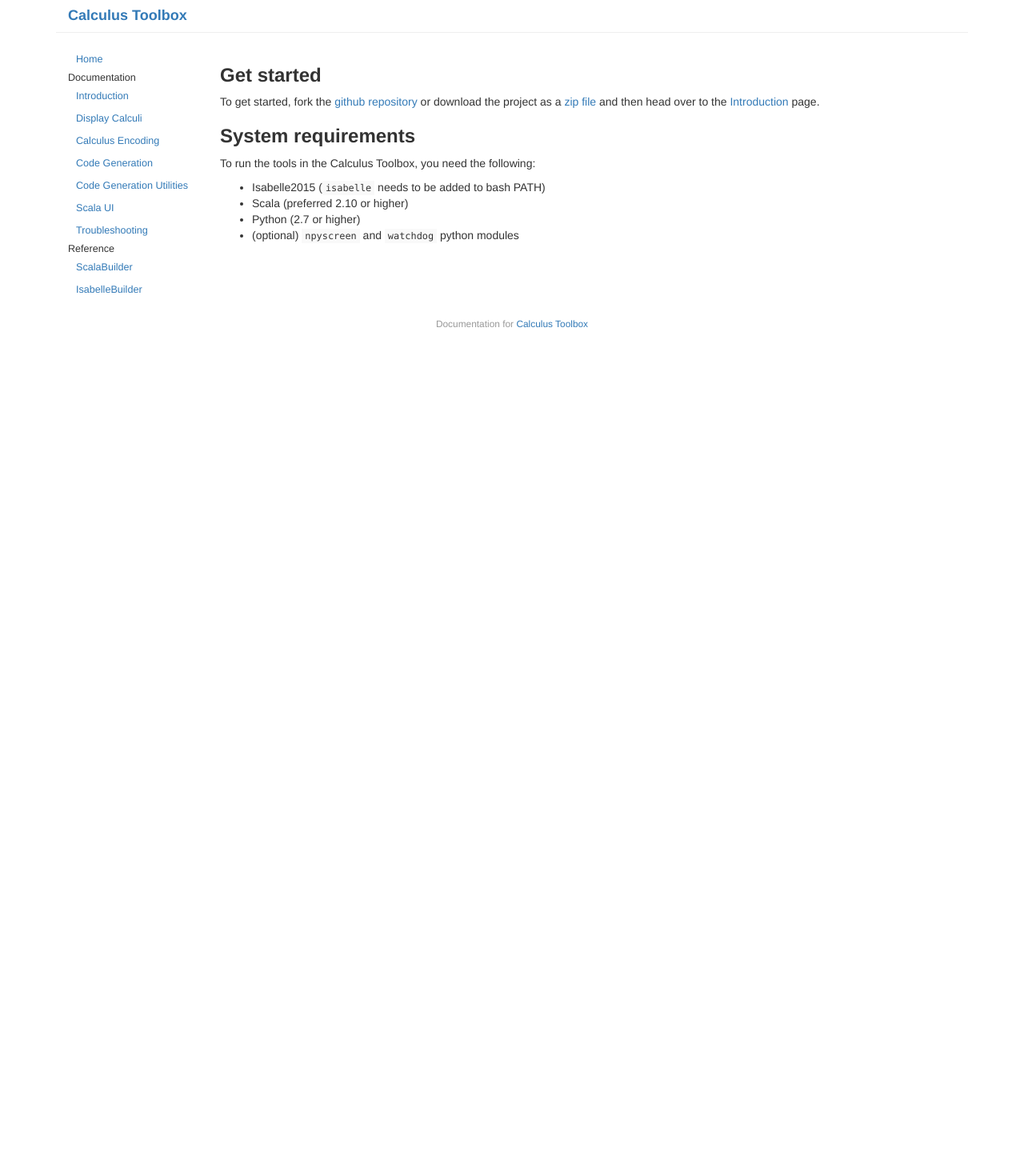
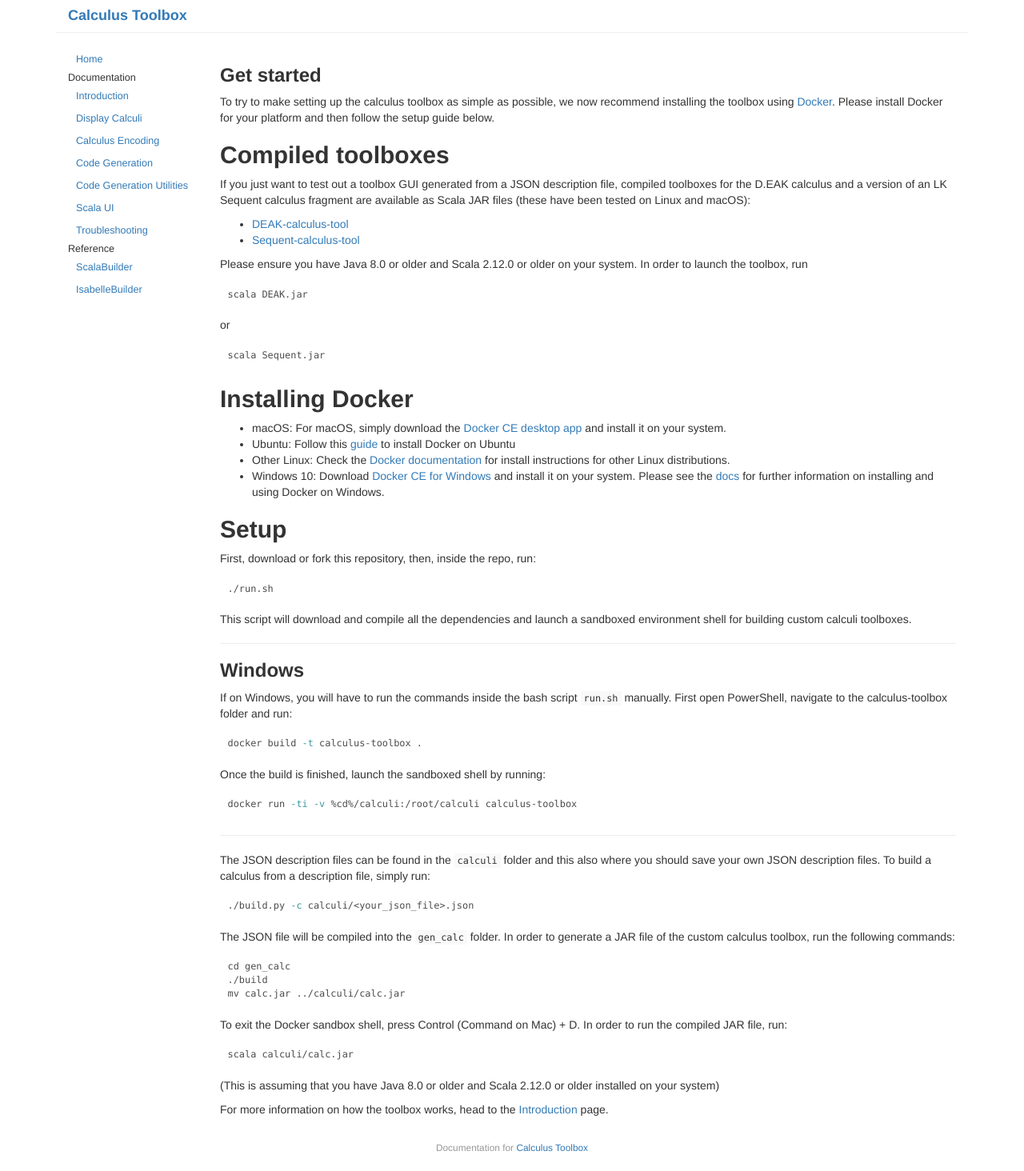
Before and after one commit to goodlyrottenapple/calculus-toolbox, a Jekyll site: the page built from index.md, in a window 1280 px wide. Shown: the whole page at 80% size. Built offline with Jekyll 4.4.1, drawn with Linux system fonts in a browser that asks for light colours; before the commit the page ends 900 px from its top, so only the background shows below that.

Commit message:
Update index.md

````diff
--- a/index.md
+++ b/index.md
@@ -5,13 +5,81 @@
 
 ### Get started
 
-To get started, fork the [github repository](https://github.com/goodlyrottenapple/calculus-toolbox) or download the project as a [zip file](https://github.com/goodlyrottenapple/calculus-toolbox/archive/master.zip) and then head over to the [Introduction]({{ site.baseurl }}/doc/introduction.html) page.
+To try to make setting up the calculus toolbox as simple as possible, we now recommend installing the toolbox using [Docker](https://www.docker.com). Please install Docker for your platform and then follow the setup guide below.
 
-### System requirements
+## Compiled toolboxes
+If you just want to test out a toolbox GUI generated from a JSON description file, compiled toolboxes for the D.EAK calculus and a version of an LK Sequent calculus fragment are available as Scala JAR files (these have been tested on Linux and macOS):
 
-To run the tools in the Calculus Toolbox, you need the following:
+- [DEAK-calculus-tool](https://github.com/goodlyrottenapple/calculus-toolbox/raw/master/calculi/DEAK.jar)
+- [Sequent-calculus-tool](https://github.com/goodlyrottenapple/calculus-toolbox/raw/master/calculi/Sequent.jar)
 
-- Isabelle2015 (`isabelle` needs to be added to bash PATH)
-- Scala (preferred 2.10 or higher)
-- Python (2.7 or higher)
-- (optional) `npyscreen` and `watchdog` python modules
+Please ensure you have Java 8.0 or older and Scala 2.12.0 or older on your system. In order to launch the toolbox, run
+
+```bash
+scala DEAK.jar
+```
+
+or
+
+```bash
+scala Sequent.jar
+```
+
+## Installing Docker
+
+- macOS: For macOS, simply download the [Docker CE desktop app](https://download.docker.com/mac/stable/Docker.dmg) and install it on your system.
+- Ubuntu: Follow this [guide](https://www.digitalocean.com/community/tutorials/how-to-install-and-use-docker-on-ubuntu-16-04) to install Docker on Ubuntu
+- Other Linux: Check the [Docker documentation](https://docs.docker.com/engine/installation/) for install instructions for other Linux distributions.
+- Windows 10: Download [Docker CE for Windows](https://download.docker.com/win/stable/Docker%20for%20Windows%20Installer.exe) and install it on your system. Please see the [docs](https://docs.docker.com/docker-for-windows/install/#what-to-know-before-you-install) for further information on installing and using Docker on Windows.
+
+## Setup
+
+First, download or fork this repository, then, inside the repo, run:
+
+```bash
+./run.sh
+```
+
+This script will download and compile all the dependencies and launch a sandboxed environment shell for building custom calculi toolboxes.
+
+--------
+
+### Windows
+
+If on Windows, you will have to run the commands inside the bash script `run.sh` manually. First open PowerShell, navigate to the calculus-toolbox folder and run:
+
+```bash
+docker build -t calculus-toolbox .
+```
+
+Once the build is finished, launch the sandboxed shell by running:
+
+```bash
+docker run -ti -v %cd%/calculi:/root/calculi calculus-toolbox
+```
+
+--------
+
+The JSON description files can be found in the `calculi` folder and this also where you should save your own JSON description files. To build a calculus from a description file, simply run:
+
+```bash
+./build.py -c calculi/<your_json_file>.json
+```
+
+The JSON file will be compiled into the `gen_calc` folder. In order to generate a JAR file of the custom calculus toolbox, run the following commands:
+
+```bash
+cd gen_calc
+./build
+mv calc.jar ../calculi/calc.jar
+```
+
+To exit the Docker sandbox shell, press Control (Command on Mac) + D. In order to run the compiled JAR file, run:
+
+```bash
+scala calculi/calc.jar
+```
+
+(This is assuming that you have Java 8.0 or older and Scala 2.12.0 or older installed on your system)
+
+For more information on how the toolbox works, head to the [Introduction](https://goodlyrottenapple.github.io/calculus-toolbox/doc/introduction.html) page.
````
